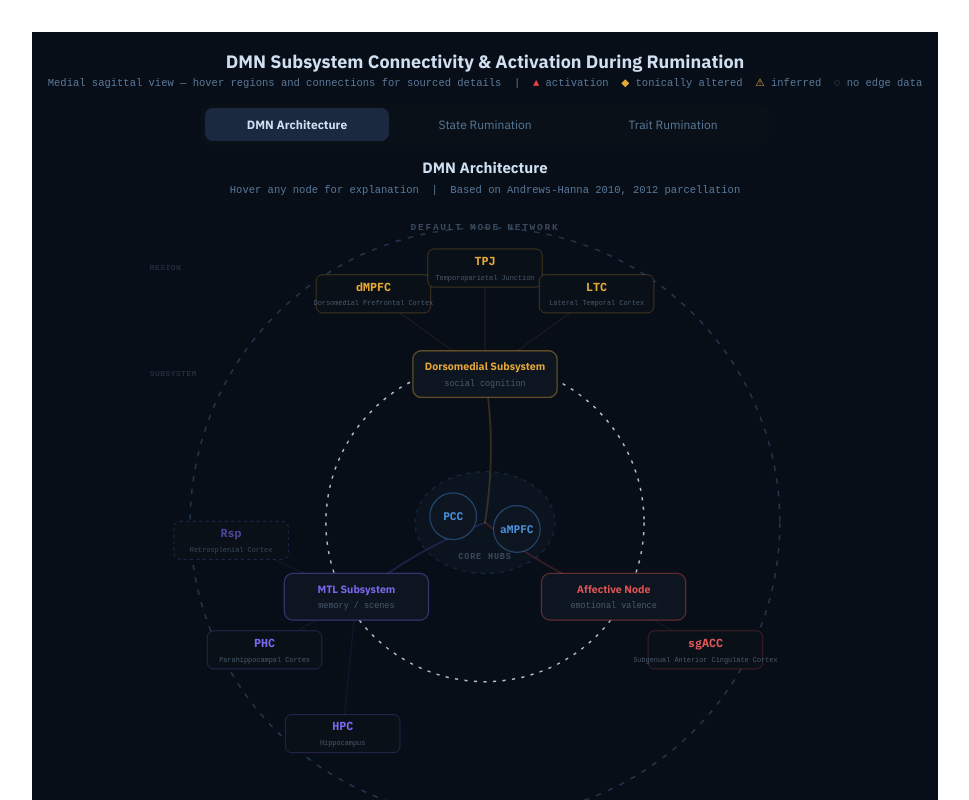
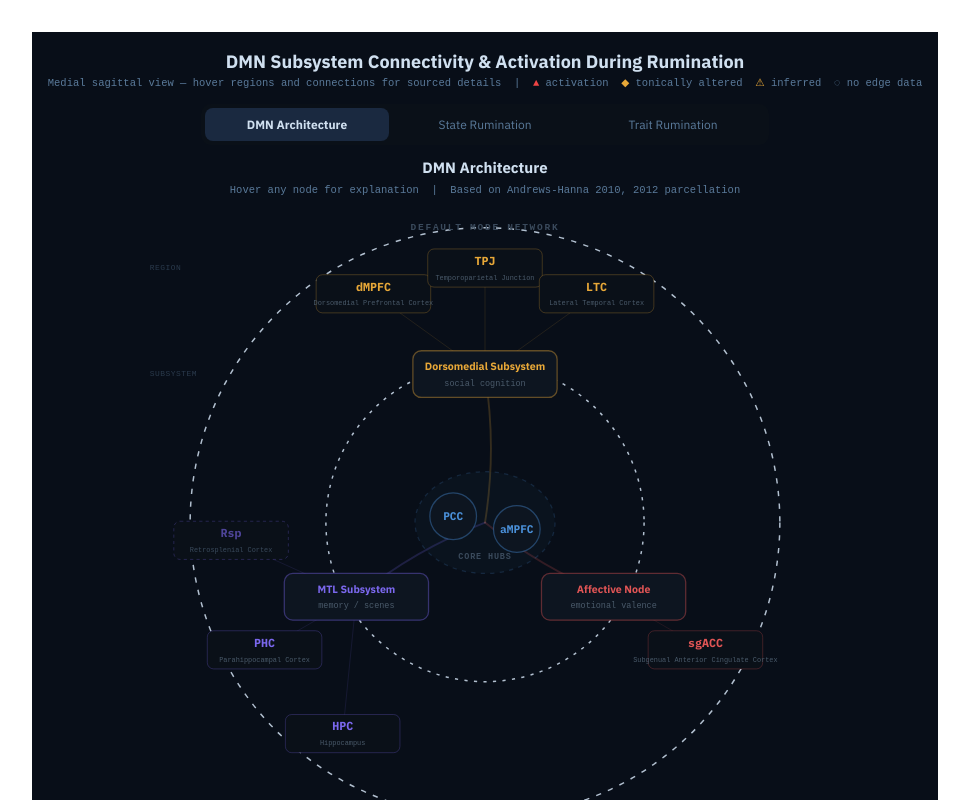
Before and after one commit to tsohal01/dmn-brain-map, a React (Vite) app: page / in a window 1280 px wide. Shown: the top 800 px of the page, without its empty margins (155-1124 px from the left). Built offline with nearby package versions, Linux system fonts and the light colour scheme.

Commit message:
Change stroke color of outer ring in SVG

```diff
--- a/src/dmn-brain-map-v6.jsx
+++ b/src/dmn-brain-map-v6.jsx
@@ -501,7 +501,7 @@ const HierarchyTab = () => {
 
       <svg viewBox={`0 0 ${W} ${H}`} style={{ width: "100%", maxWidth: 700, display: "block", margin: "0 auto" }}>
         {/* ── outer ring: NETWORK boundary ── */}
-        <circle cx={cx} cy={cy} r={regRingR + 38} fill="none" stroke="#2A3F5A" strokeWidth={1.4} strokeDasharray="5,7" opacity={0.85} />
+        <circle cx={cx} cy={cy} r={regRingR + 38} fill="none" stroke="#D0E0F0" strokeWidth={1.4} strokeDasharray="5,7" opacity={0.85} />
         <g
           style={{ cursor: "pointer" }}
           onMouseEnter={() => setHov("DMN")}
```
